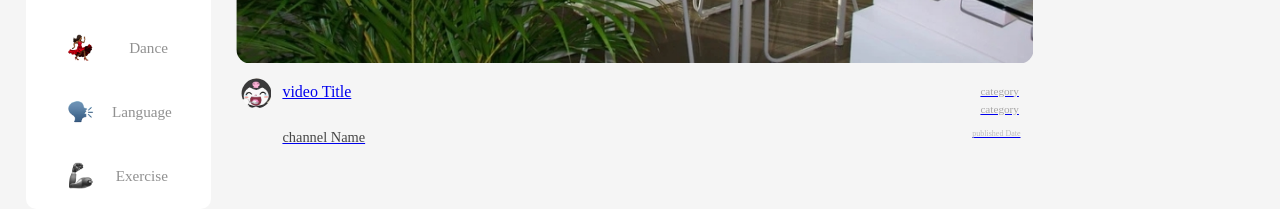
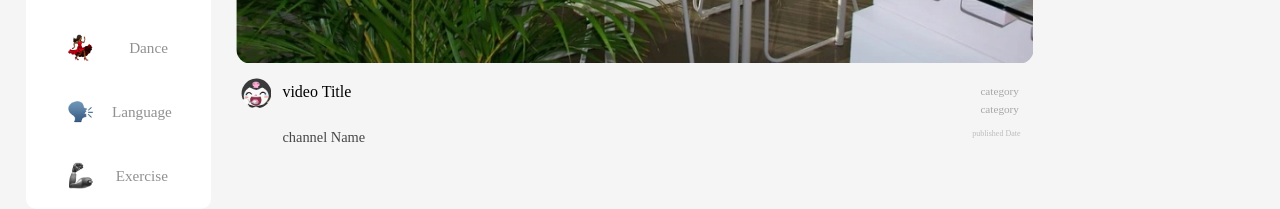
Before and after one commit to Team-Port/Voilio-Frontend, a React (Create React App) app: page / in a window 1280 px wide. Shown: the part 552-761 px from the top of the page. Built offline with nearby package versions, Linux system fonts and the light colour scheme; a web font is replaced by a local one.

Commit message:
[#1]Design:  List style, Link Style 삭제

```diff
--- a/src/App.css
+++ b/src/App.css
@@ -3,7 +3,10 @@
   background-color: #f5f5f5;
   padding: 0.1rem;
   font-family: "NanumMyeongjo";
-  list-style:none;
+}
+
+ul,li{
+  list-style: none;
 }
 
 .home-wrap{
@@ -11,8 +14,13 @@
   justify-content: space-between;
 }
 
-.home-wrap .left-sidebar-box {
+.home-wrap .left-sidebar-box .right-sidebar-box {
   flex: 0 0 70px;
+}
+
+a{
+  text-decoration: none;
+  color:inherit;
 }
 
 @font-face {
```
